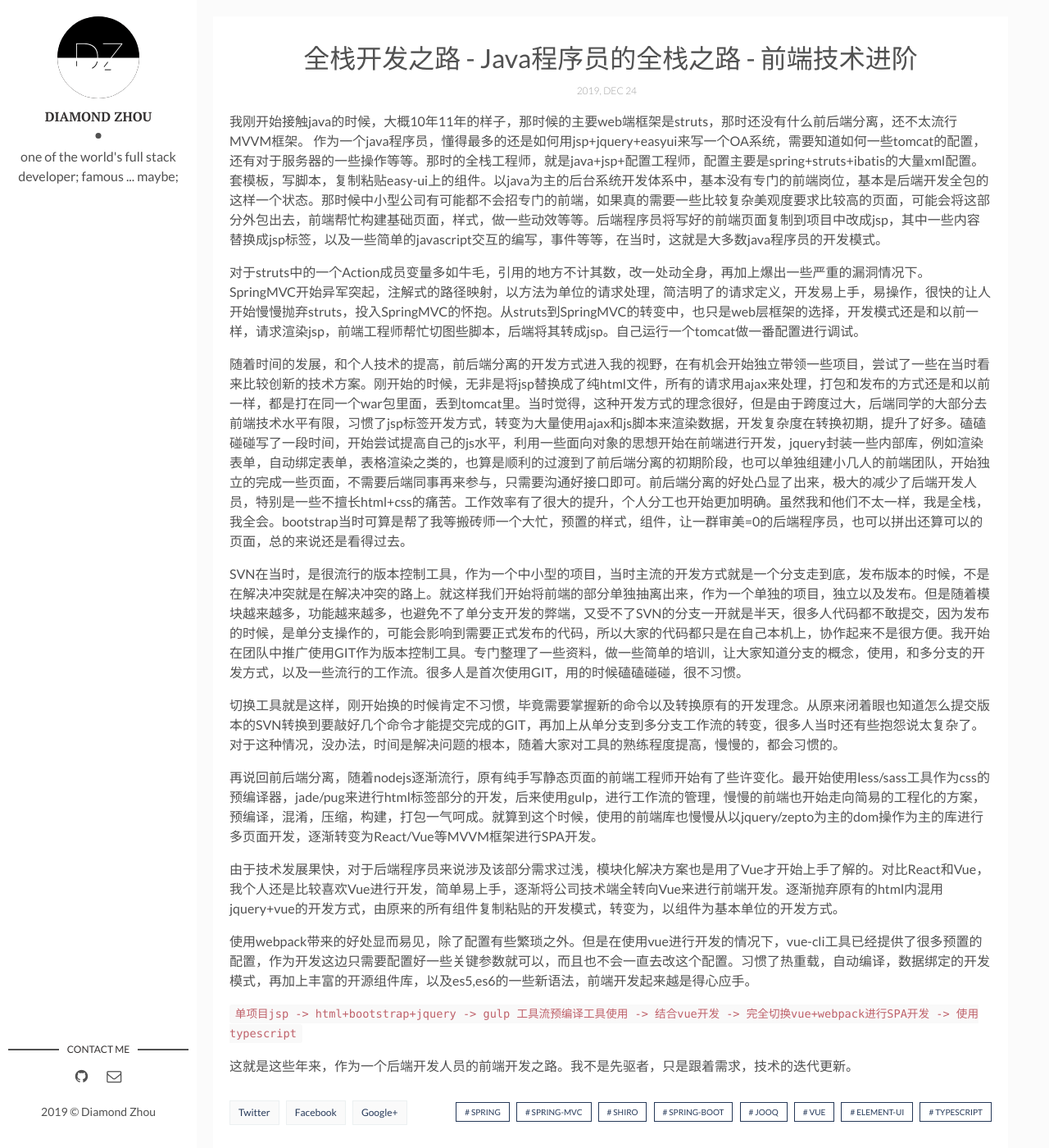
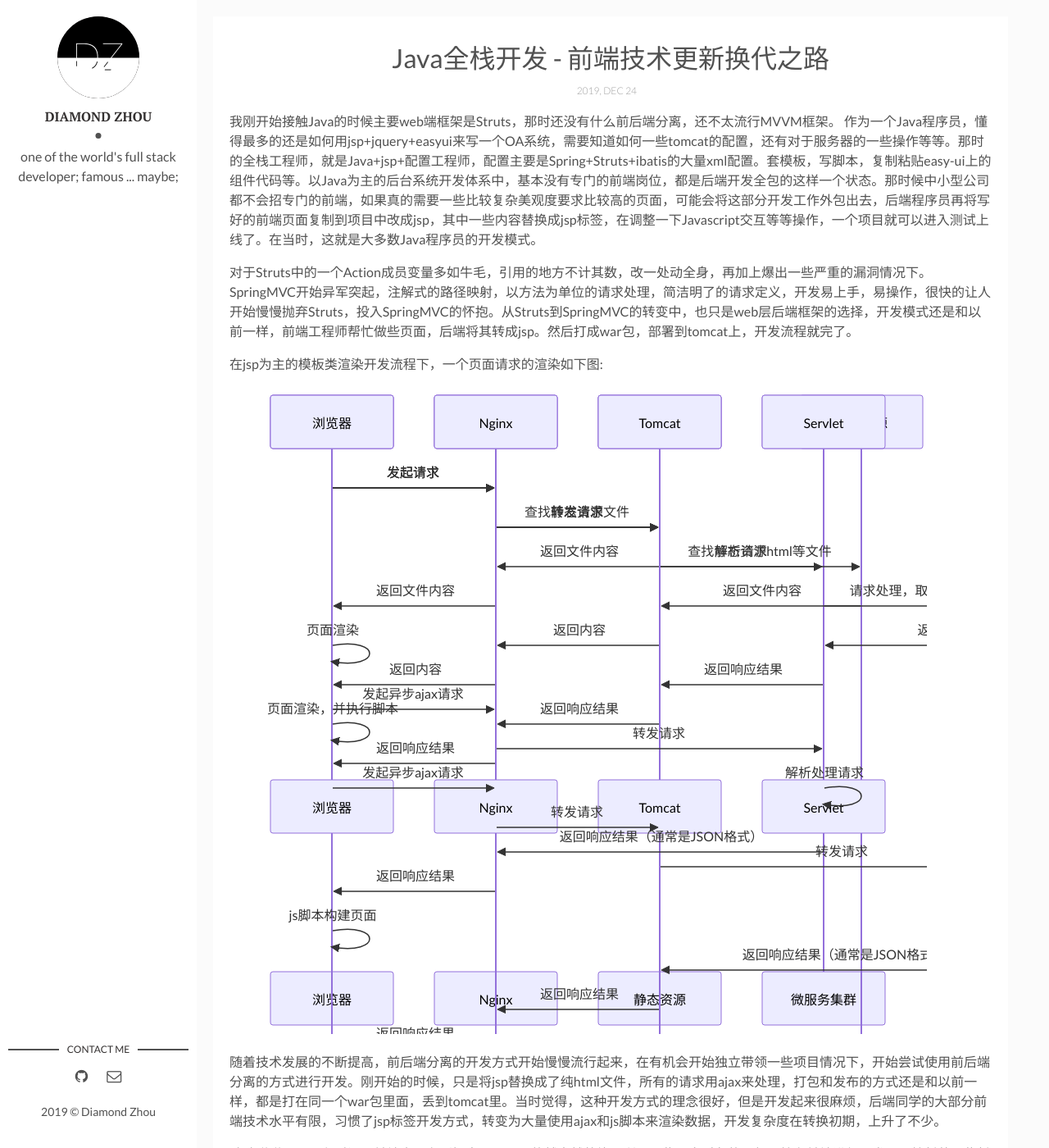
Before and after one commit to k55k32/diamondfsd-blog, a Jekyll site: the page built from _posts/2019-12-24-full-stack-java-front-end-timeline.md, in a window 1280 px wide and 1400 px high. Shown: the whole window at 82% size. Built offline with Jekyll 4.4.1, drawn with Linux system fonts in a browser that asks for light colours; comment, search, counter and statistics services are not loaded; some of the changed text lies outside the part shown.

Commit message:
add mermaid flow change content for

```diff
--- a/_posts/2019-12-24-full-stack-java-front-end-timeline.md
+++ b/_posts/2019-12-24-full-stack-java-front-end-timeline.md
@@ -1,17 +1,58 @@
 ---
 layout: post
-title: 全栈开发之路 - Java程序员的全栈之路 - 前端技术进阶
+title: Java全栈开发 - 前端技术更新换代之路
 date: 2019-12-24 11:28:45
 description: ""
 img:
-tags: [spring,spring-mvc,shiro,spring-boot,jooq,vue,element-ui,typescript]
+tags: [Struts,Struts2,Spring,Spring-mvc,Spring-boot,vue,typescript,es5,es6,nginx,front-end,Java]
 ---
+<script src="https://cdn.bootcss.com/mermaid/8.0.0/mermaid.min.js"></script>
+<script>window.onload = function() {
+    mermaid.initialize({startOnLoad:true});
+}</script>
 
-我刚开始接触java的时候，大概10年11年的样子，那时候的主要web端框架是struts，那时还没有什么前后端分离，还不太流行MVVM框架。 作为一个java程序员，懂得最多的还是如何用jsp+jquery+easyui来写一个OA系统，需要知道如何一些tomcat的配置，还有对于服务器的一些操作等等。那时的全栈工程师，就是java+jsp+配置工程师，配置主要是spring+struts+ibatis的大量xml配置。套模板，写脚本，复制粘贴easy-ui上的组件。以java为主的后台系统开发体系中，基本没有专门的前端岗位，基本是后端开发全包的这样一个状态。那时候中小型公司有可能都不会招专门的前端，如果真的需要一些比较复杂美观度要求比较高的页面，可能会将这部分外包出去，前端帮忙构建基础页面，样式，做一些动效等等。后端程序员将写好的前端页面复制到项目中改成jsp，其中一些内容替换成jsp标签，以及一些简单的javascript交互的编写，事件等等，在当时，这就是大多数java程序员的开发模式。
+我刚开始接触Java的时候主要web端框架是Struts，那时还没有什么前后端分离，还不太流行MVVM框架。 作为一个Java程序员，懂得最多的还是如何用jsp+jquery+easyui来写一个OA系统，需要知道如何一些tomcat的配置，还有对于服务器的一些操作等等。那时的全栈工程师，就是Java+jsp+配置工程师，配置主要是Spring+Struts+ibatis的大量xml配置。套模板，写脚本，复制粘贴easy-ui上的组件代码等。以Java为主的后台系统开发体系中，基本没有专门的前端岗位，都是后端开发全包的这样一个状态。那时候中小型公司都不会招专门的前端，如果真的需要一些比较复杂美观度要求比较高的页面，可能会将这部分开发工作外包出去，后端程序员再将写好的前端页面复制到项目中改成jsp，其中一些内容替换成jsp标签，在调整一下Javascript交互等等操作，一个项目就可以进入测试上线了。在当时，这就是大多数Java程序员的开发模式。
 
-对于struts中的一个Action成员变量多如牛毛，引用的地方不计其数，改一处动全身，再加上爆出一些严重的漏洞情况下。SpringMVC开始异军突起，注解式的路径映射，以方法为单位的请求处理，简洁明了的请求定义，开发易上手，易操作，很快的让人开始慢慢抛弃struts，投入SpringMVC的怀抱。从struts到SpringMVC的转变中，也只是web层框架的选择，开发模式还是和以前一样，请求渲染jsp，前端工程师帮忙切图些脚本，后端将其转成jsp。自己运行一个tomcat做一番配置进行调试。
+对于Struts中的一个Action成员变量多如牛毛，引用的地方不计其数，改一处动全身，再加上爆出一些严重的漏洞情况下。SpringMVC开始异军突起，注解式的路径映射，以方法为单位的请求处理，简洁明了的请求定义，开发易上手，易操作，很快的让人开始慢慢抛弃Struts，投入SpringMVC的怀抱。从Struts到SpringMVC的转变中，也只是web层后端框架的选择，开发模式还是和以前一样，前端工程师帮忙做些页面，后端将其转成jsp。然后打成war包，部署到tomcat上，开发流程就完了。
 
-随着时间的发展，和个人技术的提高，前后端分离的开发方式进入我的视野，在有机会开始独立带领一些项目，尝试了一些在当时看来比较创新的技术方案。刚开始的时候，无非是将jsp替换成了纯html文件，所有的请求用ajax来处理，打包和发布的方式还是和以前一样，都是打在同一个war包里面，丢到tomcat里。当时觉得，这种开发方式的理念很好，但是由于跨度过大，后端同学的大部分去前端技术水平有限，习惯了jsp标签开发方式，转变为大量使用ajax和js脚本来渲染数据，开发复杂度在转换初期，提升了好多。磕磕碰碰写了一段时间，开始尝试提高自己的js水平，利用一些面向对象的思想开始在前端进行开发，jquery封装一些内部库，例如渲染表单，自动绑定表单，表格渲染之类的，也算是顺利的过渡到了前后端分离的初期阶段，也可以单独组建小几人的前端团队，开始独立的完成一些页面，不需要后端同事再来参与，只需要沟通好接口即可。前后端分离的好处凸显了出来，极大的减少了后端开发人员，特别是一些不擅长html+css的痛苦。工作效率有了很大的提升，个人分工也开始更加明确。虽然我和他们不太一样，我是全栈，我全会。bootstrap当时可算是帮了我等搬砖师一个大忙，预置的样式，组件，让一群审美=0的后端程序员，也可以拼出还算可以的页面，总的来说还是看得过去。
+在jsp为主的模板类渲染开发流程下，一个页面请求的渲染如下图:
+<div class="mermaid" style="min-width: 100px">
+    sequenceDiagram
+        浏览器 ->> Nginx: 发起请求
+        Nginx ->> Tomcat: 转发请求
+        Tomcat ->> Servlet: 解析请求
+        Servlet ->>+JSP: 请求处理，取出需要的数据交给JSP进行渲染
+        JSP ->> Servlet: 返回渲染后的JSP内容
+        Servlet ->> Tomcat: 返回响应结果
+        Tomcat ->> Nginx: 返回响应结果
+        Nginx ->> 浏览器: 返回响应结果
+</div>
+
+
+随着技术发展的不断提高，前后端分离的开发方式开始慢慢流行起来，在有机会开始独立带领一些项目情况下，开始尝试使用前后端分离的方式进行开发。刚开始的时候，只是将jsp替换成了纯html文件，所有的请求用ajax来处理，打包和发布的方式还是和以前一样，都是打在同一个war包里面，丢到tomcat里。当时觉得，这种开发方式的理念很好，但是开发起来很麻烦，后端同学的大部分前端技术水平有限，习惯了jsp标签开发方式，转变为大量使用ajax和js脚本来渲染数据，开发复杂度在转换初期，上升了不少。
+
+磕磕碰碰写了一段时间，前端水平有所提高，工具用的越来越熟练，利用一些面向对象的思想开始在前端进行开发。开始封装一些封装内部工具，例如渲染表单，自动绑定表单，表格渲染之类的，也算是顺利的过渡到了前后端分离的初期阶段。随着前端团队的慢慢组起，小组可以开始独立的完成一些页面，不需要后端同事再来参与，只需要沟通好接口即可。前后端分离的好处凸显了出来，极大的减少了后端开发人员，特别是一些不擅长html+css的痛苦，工作效率有了很大的提升。人员的分工也开始更加明确，各自专注于自己的领域，工作效率有了一定的提升。
+
+在这个阶段，一个页面请求的流程有了些许改变，页面框架的直接由静态资源提供，然后通过异步的方式进行数据请求，将请求结果用js脚本进行渲染，很大程度减少了jsp编译渲染的耗时，相对于之前的流程，前后端分离的模式，用户体验上有了不少的提升
+<div class="mermaid" style="min-width: 100px">
+    sequenceDiagram
+        浏览器 ->> Nginx: 发起请求
+        Nginx ->> Tomcat: 转发请求
+        Tomcat ->> 静态资源: 查找静态资源html等文件
+        静态资源 ->> Tomcat: 返回文件内容
+        Tomcat ->> Nginx: 返回内容
+        Nginx ->> 浏览器: 返回内容
+        浏览器 ->> 浏览器: 页面渲染，并执行脚本
+        浏览器 ->> Nginx: 发起异步ajax请求
+        Nginx ->> Tomcat: 转发请求
+        Tomcat ->> Servlet: 转发请求
+        Servlet ->> Servlet: 解析处理请求
+        Servlet ->> Tomcat: 返回响应结果（通常是JSON格式）
+        Tomcat ->> Nginx: 返回响应结果
+        Nginx ->> 浏览器: 返回响应结果
+        浏览器 ->> 浏览器: js脚本构建页面
+</div>
+
 
 SVN在当时，是很流行的版本控制工具，作为一个中小型的项目，当时主流的开发方式就是一个分支走到底，发布版本的时候，不是在解决冲突就是在解决冲突的路上。就这样我们开始将前端的部分单独抽离出来，作为一个单独的项目，独立以及发布。但是随着模块越来越多，功能越来越多，也避免不了单分支开发的弊端，又受不了SVN的分支一开就是半天，很多人代码都不敢提交，因为发布的时候，是单分支操作的，可能会影响到需要正式发布的代码，所以大家的代码都只是在自己本机上，协作起来不是很方便。我开始在团队中推广使用GIT作为版本控制工具。专门整理了一些资料，做一些简单的培训，让大家知道分支的概念，使用，和多分支的开发方式，以及一些流行的工作流。很多人是首次使用GIT，用的时候磕磕碰碰，很不习惯。
 
@@ -23,8 +64,24 @@ SVN在当时，是很流行的版本控制工具，作为一个中小型的项
 
 使用webpack带来的好处显而易见，除了配置有些繁琐之外。但是在使用vue进行开发的情况下，vue-cli工具已经提供了很多预置的配置，作为开发这边只需要配置好一些关键参数就可以，而且也不会一直去改这个配置。习惯了热重载，自动编译，数据绑定的开发模式，再加上丰富的开源组件库，以及es5,es6的一些新语法，前端开发起来越是得心应手。
 
+在这个阶段微服务等概念已经开始流行起来，Java以Spring-boot为主的各式扩展，雨露春笋般的冒出来，基于前后端分离后，不再需要jsp，静态文件也不需要打包在后端代码包中。每一个Spring-boot微服务都是一个自带tomcat的jar包构成，使用命令行即可启动，方便至极。
 
+到这个阶段，前端项目被剥离出来，可以独立部署，不再依赖后端发布，前后端项目彻底分离，不再互相依赖和影响。前端可以独立于后端单独运行，开发时对于接口访问也可以自行mock，在这阶段后端开发只需要定义好接口文档，前端可以独立进行开发，不受后端开发进度影响。
 
-`单项目jsp -> html+bootstrap+jquery -> gulp 工具流预编译工具使用 -> 结合vue开发 -> 完全切换vue+webpack进行SPA开发 -> 使用typescript`
+这阶段请求处理的流程如下
+<div class="mermaid" style="min-width: 100px">
+    sequenceDiagram
+        浏览器 ->> Nginx: 发起请求
+        Nginx ->> 静态资源: 查找静态资源文件
+        静态资源 ->> Nginx: 返回文件内容
+        Nginx ->> 浏览器: 返回文件内容
+        浏览器 ->> 浏览器: 页面渲染
+        浏览器 ->> Nginx: 发起异步ajax请求
+        Nginx ->> 微服务集群: 转发请求
+        微服务集群 ->> 微服务集群: 解析处理请求
+        微服务集群 ->> Nginx: 返回响应结果（通常是JSON格式）
+        Nginx ->> 浏览器: 返回响应结果
+        浏览器 ->> 浏览器: js脚本构建页面
+</div>
 
-这就是这些年来，作为一个后端开发人员的前端开发之路。我不是先驱者，只是跟着需求，技术的迭代更新。
+前后端分离是趋势所在，技术更新换代更是无时无刻不在进行。就像Typescript慢慢替代Javascript成为前端首选，Serverless的概念开始被投入生产使用。保持自己的技术跟得上时代，能够及时接纳变化和学习包容，才是提升自己核心竞争力的所在。愿共勉
```
